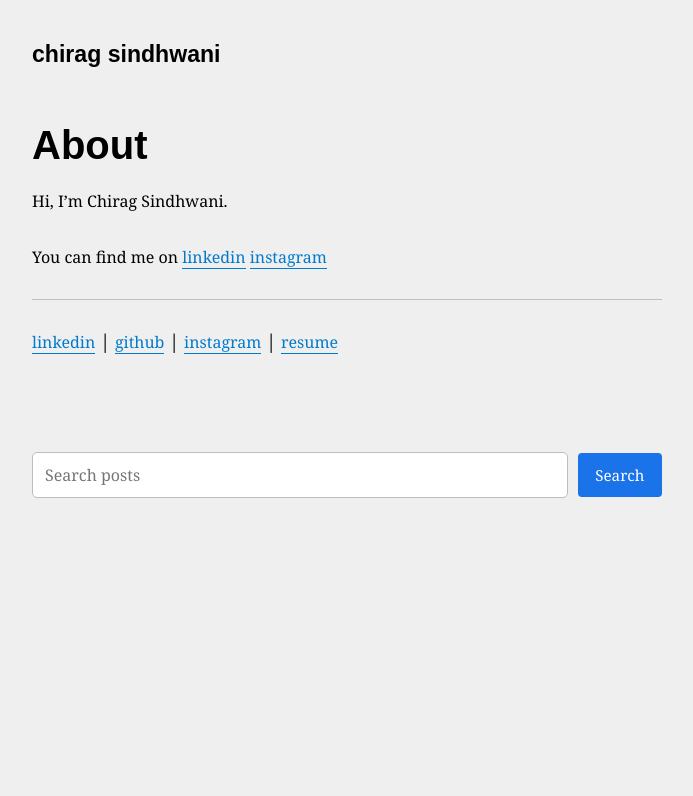
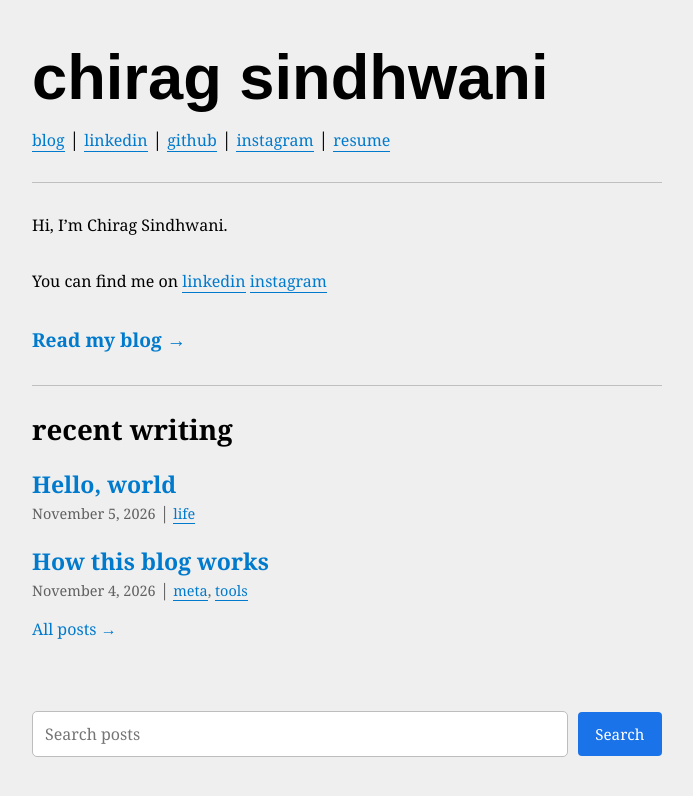
Before and after one commit to chirag1701/chirag1701.github.io, a Jekyll site: the page built from about.md, in a window 1280 px wide. Shown: the top 796 px of the page, without its empty margins (293-986 px from the left). Built offline with Jekyll 4.4.1, drawn with Linux system fonts in a browser that asks for light colours.

Commit message:
About as homepage, blog at /blog/, remove popular

```diff
--- a/_config.yml
+++ b/_config.yml
@@ -12,8 +12,10 @@ baseurl: ""
 
 # Links shown in the menu row under your name.
 # External links open in a new tab. Remove or add entries freely.
-# (Hidden but still working: /about/, /popular/, /tags/, /rss.xml)
+# (Not in the menu but still working: /tags/, /rss.xml)
 nav:
+  - title: blog
+    url: /blog/
   - title: linkedin
     url: https://www.linkedin.com/in/chirag-sindhwani-profile/
     external: true
@@ -29,9 +31,6 @@ nav:
 
 # Used for the "If you liked this post…" line at the end of every post.
 subscribe_url: ""   # put your newsletter URL here to add "consider subscribing" to every post
-
-# How many posts to show under "popular" on the homepage
-popular_on_home: 3
 
 # ---------------------------------------------------------------
 # Build settings (you normally don't need to touch these)
@@ -57,7 +56,7 @@ defaults:
       layout: page
 
 paginate: 20
-paginate_path: "/page/:num/"
+paginate_path: "/blog/page/:num/"
 
 plugins:
   - jekyll-feed
--- /dev/null
+++ b/_layouts/home.html
@@ -0,0 +1,21 @@
+---
+layout: default
+---
+<header class="site-header"><h1 class="site-title"><a class="home-link" href="{{ '/' | relative_url }}">{{ site.title }}</a></h1></header>
+<main>{% include nav.html %}
+<hr style="margin-bottom:1.75rem">
+
+<section class="about">
+{{ content }}
+</section>
+
+<p class="blog-cta"><a style="box-shadow:none" href="{{ '/blog/' | relative_url }}">Read my blog&nbsp;→</a></p>
+
+{%- if site.posts.size > 0 %}
+<hr style="margin-bottom:1.75rem">
+<section><h2>recent writing</h2>
+{%- for post in site.posts limit: 3 %}<article><header><h3 style="margin-bottom:0.4375rem"><a style="box-shadow:none" href="{{ post.url | relative_url }}">{{ post.title }}</a></h3></header>{% include post-meta.html post=post %}</article>{% endfor %}
+<p style="margin-top:0.875rem"><a style="box-shadow:none" href="{{ '/blog/' | relative_url }}">All posts&nbsp;→</a></p>
+</section>
+{%- endif %}
+</main>
--- a/about.md
+++ b/about.md
@@ -1,7 +1,7 @@
 ---
-layout: page
+layout: home
 title: About
-permalink: /about/
+permalink: /
 ---
 Hi, I'm Chirag Sindhwani.
 
--- a/assets/css/style.css
+++ b/assets/css/style.css
@@ -113,6 +113,8 @@ div.highlight, figure.highlight { background: none; margin: 0; }
 .discussion-links svg { width: 1rem; height: 1rem; fill: currentColor; }
 .discussion-links a:hover, .discussion-links a:focus { outline: 1px solid currentColor; outline-offset: 2px; border-radius: 2px; }
 
+.blog-cta { font-size: 1.2rem; font-weight: 700; margin-top: 1.75rem; }
+
 .related-preview { border-left: 4px solid #d9d9d9; margin-top: 0.875rem; margin-bottom: 0.875rem; padding-left: 0.875rem; }
 
 /* Search */
```
Also changed, not shown: README.md (+4 -4 lines), _posts/2026-11-04-how-this-blog-works.md (+0 -2 lines), _posts/2026-11-05-hello-world.md (+0 -1 lines), blog/index.html (added, +20 -0 lines), index.html (deleted, +0 -26 lines), popular.html (deleted, +0 -8 lines), .pages.yml.
